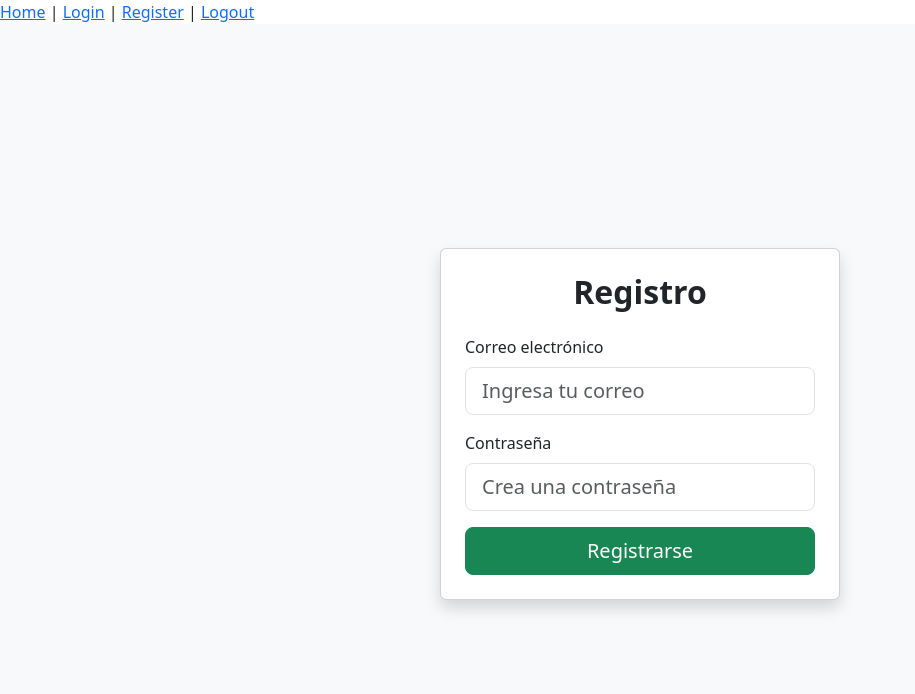
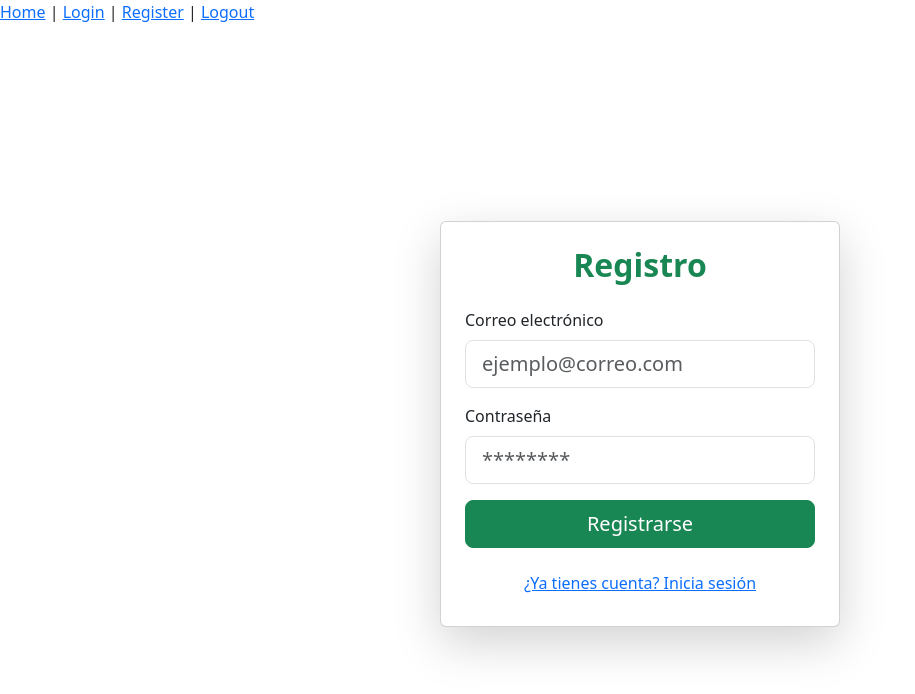
Before and after one commit to Santilo-um/react-front-puntoautos, a React (Create React App) app in the folder puntoautos-frontend/: page /register in a window 1280 px wide. Shown: the top 694 px of the page, without its empty margins (0-915 px from the left). Built offline with nearby package versions, Linux system fonts and the light colour scheme.

Commit message:
TP8- Implement user authentication with login, registration, and logout functionality

```diff
--- a/puntoautos-frontend/src/AuthContext.js
+++ b/puntoautos-frontend/src/AuthContext.js
@@ -4,19 +4,32 @@ export const AuthContext = createContext();
 
 export const AuthProvider = ({ children }) => {
   const [user, setUser] = useState(null);
+  const [users, setUsers] = useState([
+    { email: "test@demo.com", password: "1234" }, // Usuario inicial hardcodeado
+  ]);
 
   const login = (email, password) => {
-    // Datos hardcodeados
-    if (email === "test@demo.com" && password === "1234") {
-      setUser({ email });
+    const foundUser = users.find(
+      (u) => u.email === email && u.password === password
+    );
+    if (foundUser) {
+      setUser({ email: foundUser.email });
       return true;
     }
     return false;
   };
 
   const register = (email, password) => {
-    // En este TP no guardamos en DB, solo en memoria
-    setUser({ email, password });
+    // Verifica si ya existe
+    const exists = users.some((u) => u.email === email);
+    if (exists) {
+      return false; // Usuario ya registrado
+    }
+
+    const newUser = { email, password };
+    setUsers([...users, newUser]);
+    setUser({ email });
+    return true;
   };
 
   const logout = () => {
--- a/puntoautos-frontend/src/pages/Login.js
+++ b/puntoautos-frontend/src/pages/Login.js
@@ -1,6 +1,6 @@
 import React, { useState, useContext } from "react";
 import { useNavigate } from "react-router-dom";
-import { AuthContext } from "../AuthContext"; // Ajusta la ruta según tu proyecto
+import { AuthContext } from "../AuthContext";
 import "bootstrap/dist/css/bootstrap.min.css";
 
 function Login() {
@@ -11,30 +11,25 @@ function Login() {
 
   const handleSubmit = (e) => {
     e.preventDefault();
-
     const success = login(email, password);
     if (success) {
-      navigate("/Home");
+      navigate("/home");
     } else {
       alert("Credenciales incorrectas");
     }
   };
 
-  const goToRegister = () => {
-    navigate("/register");
-  };
-
   return (
-    <div className="d-flex justify-content-center align-items-center vh-100 bg-light">
-      <div className="card shadow p-4" style={{ width: "400px" }}>
-        <h2 className="text-center mb-4 fw-bold">Iniciar Sesión</h2>
+    <div className="container d-flex justify-content-center align-items-center vh-100">
+      <div className="card shadow-lg p-4 w-100" style={{ maxWidth: "400px" }}>
+        <h2 className="text-center mb-4 fw-bold text-primary">Iniciar Sesión</h2>
         <form onSubmit={handleSubmit}>
           <div className="mb-3">
             <label className="form-label">Correo electrónico</label>
             <input
               type="email"
               className="form-control form-control-lg"
-              placeholder="Ingresa tu correo"
+              placeholder="ejemplo@correo.com"
               value={email}
               onChange={(e) => setEmail(e.target.value)}
               required
@@ -45,7 +40,7 @@ function Login() {
             <input
               type="password"
               className="form-control form-control-lg"
-              placeholder="Ingresa tu contraseña"
+              placeholder="********"
               value={password}
               onChange={(e) => setPassword(e.target.value)}
               required
@@ -57,8 +52,8 @@ function Login() {
         </form>
         <div className="text-center mt-3">
           <button
-            className="btn btn-link text-decoration-none"
-            onClick={goToRegister}
+            className="btn btn-link"
+            onClick={() => navigate("/register")}
           >
             ¿No tienes cuenta? Regístrate
           </button>
--- a/puntoautos-frontend/src/pages/Logout.js
+++ b/puntoautos-frontend/src/pages/Logout.js
@@ -1,6 +1,6 @@
 import React, { useContext } from "react";
 import { useNavigate } from "react-router-dom";
-import { AuthContext } from "../AuthContext"; // Ajusta la ruta según tu proyecto
+import { AuthContext } from "../AuthContext";
 import "bootstrap/dist/css/bootstrap.min.css";
 
 function Logout() {
@@ -8,14 +8,14 @@ function Logout() {
   const navigate = useNavigate();
 
   const handleLogout = () => {
-    logout(); // 🔑 Limpia el user desde AuthContext
-    navigate("/"); // Redirige al login
+    logout();
+    navigate("/");
   };
 
   return (
     <div className="d-flex justify-content-center align-items-center vh-100 bg-light">
-      <div className="card shadow p-4 text-center" style={{ width: "400px" }}>
-        <h2 className="fw-bold mb-4">Cerrar Sesión</h2>
+      <div className="card shadow-lg p-4 text-center" style={{ width: "400px" }}>
+        <h2 className="fw-bold mb-4 text-danger">Cerrar Sesión</h2>
         <p className="mb-4">¿Seguro que deseas salir de tu cuenta?</p>
         <button
           onClick={handleLogout}
--- a/puntoautos-frontend/src/pages/Register.js
+++ b/puntoautos-frontend/src/pages/Register.js
@@ -1,6 +1,6 @@
 import React, { useState, useContext } from "react";
 import { useNavigate } from "react-router-dom";
-import { AuthContext } from "../AuthContext"; // Ajusta la ruta según tu proyecto
+import { AuthContext } from "../AuthContext";
 import "bootstrap/dist/css/bootstrap.min.css";
 
 function Register() {
@@ -11,23 +11,28 @@ function Register() {
 
   const handleSubmit = (e) => {
     e.preventDefault();
+    const success = register(email, password);
 
-    register(email, password); // Se guarda en memoria
+    if (!success) {
+      alert("El usuario ya existe");
+      return;
+    }
+
     alert("Usuario registrado con éxito");
-    navigate("/Home"); // Redirige al Home directamente
+    navigate("/home");
   };
 
   return (
-    <div className="d-flex justify-content-center align-items-center vh-100 bg-light">
-      <div className="card shadow p-4" style={{ width: "400px" }}>
-        <h2 className="text-center mb-4 fw-bold">Registro</h2>
+    <div className="container d-flex justify-content-center align-items-center vh-100">
+      <div className="card shadow-lg p-4 w-100" style={{ maxWidth: "400px" }}>
+        <h2 className="text-center mb-4 fw-bold text-success">Registro</h2>
         <form onSubmit={handleSubmit}>
           <div className="mb-3">
             <label className="form-label">Correo electrónico</label>
             <input
               type="email"
               className="form-control form-control-lg"
-              placeholder="Ingresa tu correo"
+              placeholder="ejemplo@correo.com"
               value={email}
               onChange={(e) => setEmail(e.target.value)}
               required
@@ -38,7 +43,7 @@ function Register() {
             <input
               type="password"
               className="form-control form-control-lg"
-              placeholder="Crea una contraseña"
+              placeholder="********"
               value={password}
               onChange={(e) => setPassword(e.target.value)}
               required
@@ -48,6 +53,14 @@ function Register() {
             Registrarse
           </button>
         </form>
+        <div className="text-center mt-3">
+          <button
+            className="btn btn-link"
+            onClick={() => navigate("/")}
+          >
+            ¿Ya tienes cuenta? Inicia sesión
+          </button>
+        </div>
       </div>
     </div>
   );
```
